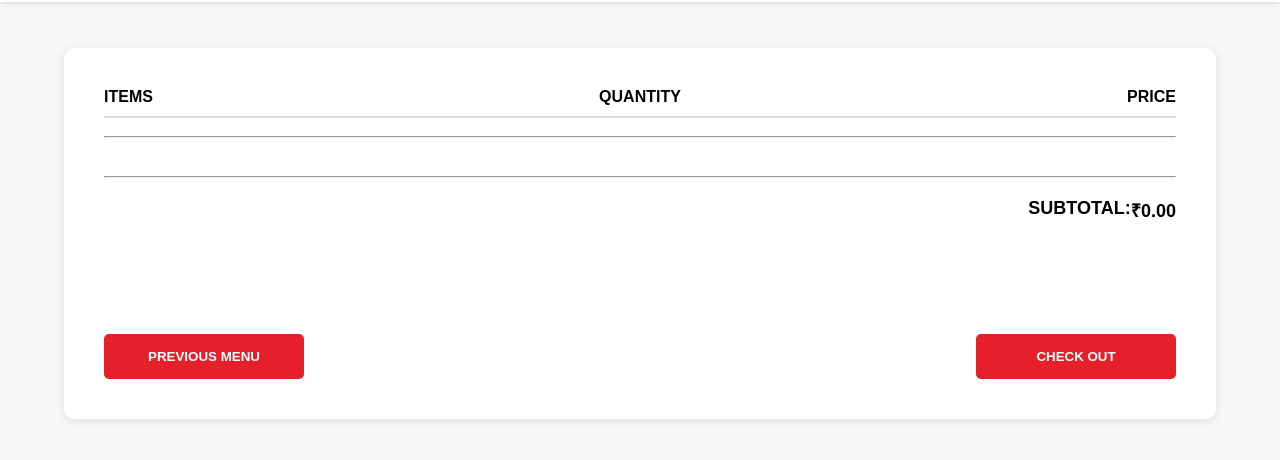
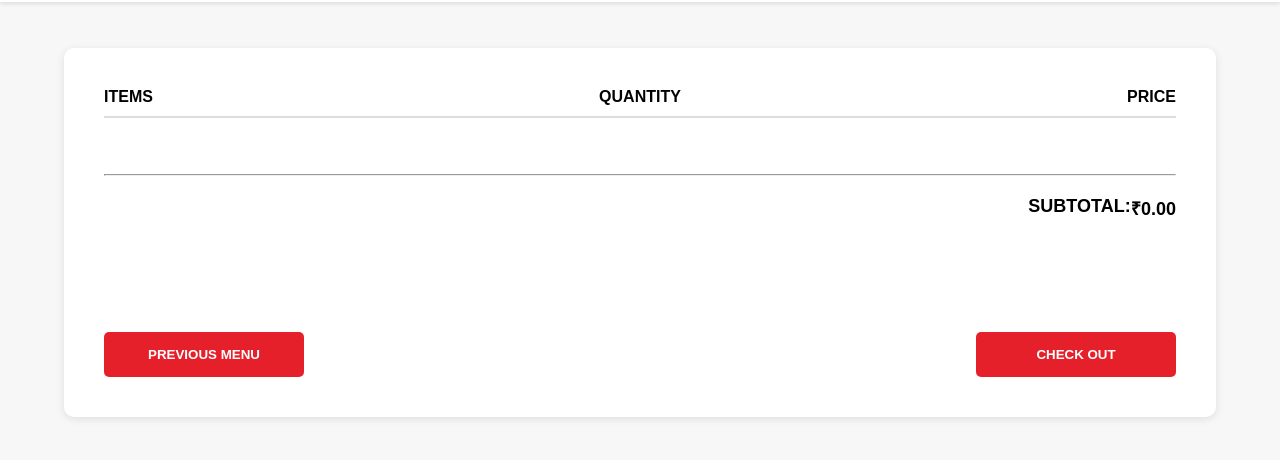
Before and after one commit to Musharraf1128/Scaler-Term-2-Project, a plain HTML site: page cart.html in a window 1280 px wide. Shown: the part 102-562 px from the top of the page. Drawn offline with Linux system fonts and the light colour scheme.

Commit message:
removed extra hr tag

```diff
--- a/cart.html
+++ b/cart.html
@@ -57,7 +57,7 @@
                     <div>QUANTITY</div>
                     <div>PRICE</div>
                 </div><br>
-                <hr><br>
+                <br>
                 <div class="cart-items">
                     <div class="cart-item">
                         <div class="item-name">
```
